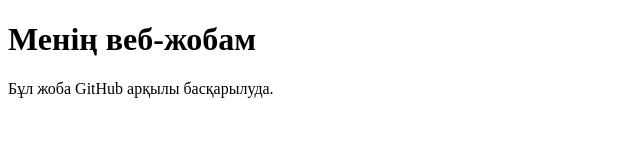
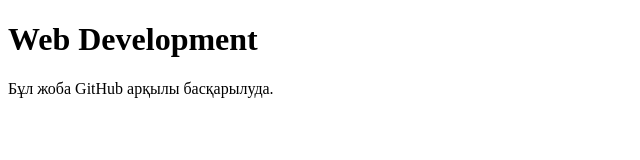
Before and after one commit to suladark2002-boop/web-practice, a plain HTML site: page index.html in a window 1280 px wide. Shown: the whole page, without its empty margins (0-640 px from the left). Drawn offline with Linux system fonts and the light colour scheme.

Commit message:
Web Development озгериси

```diff
--- a/index.html
+++ b/index.html
@@ -6,7 +6,7 @@
 </head>
 <body>
 
-    <h1>Менің веб-жобам</h1>
+    <h1>Web Development</h1>
     <p>Бұл жоба GitHub арқылы басқарылуда.</p>
 
 </body>
```
